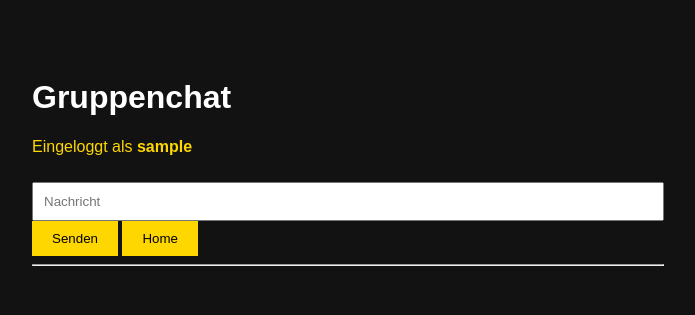
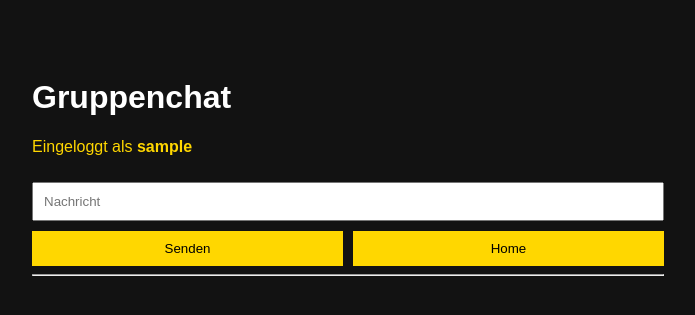
Before and after one commit to sbknfdyd6d-design/MeetUP, a Flask app: page /chat in a window 1280 px wide. Shown: the top 315 px of the page, without its empty margins (292-987 px from the left). Run offline with Flask 3, Linux system fonts and the light colour scheme; the visitor is signed in with stand-in values (Sample User, id 1); data that the repository does not hold is empty.

Commit message:
Wrap buttons in a div for better layout

```diff
--- a/templates/chat.html
+++ b/templates/chat.html
@@ -14,8 +14,10 @@
 
     <form method="POST">
         <input name="text" placeholder="Nachricht" required>
-        <button type="submit">Senden</button>
-        <button class="but" type="button" onclick='window.location.href="{{ url_for("index") }}";'>Home</button>
+        <div class="button-row">
+            <button type="submit">Senden</button>
+            <button class="but" type="button" onclick='window.location.href="{{ url_for("index") }}";'>Home</button>
+        </div>
     </form>
 
     <hr>
```
